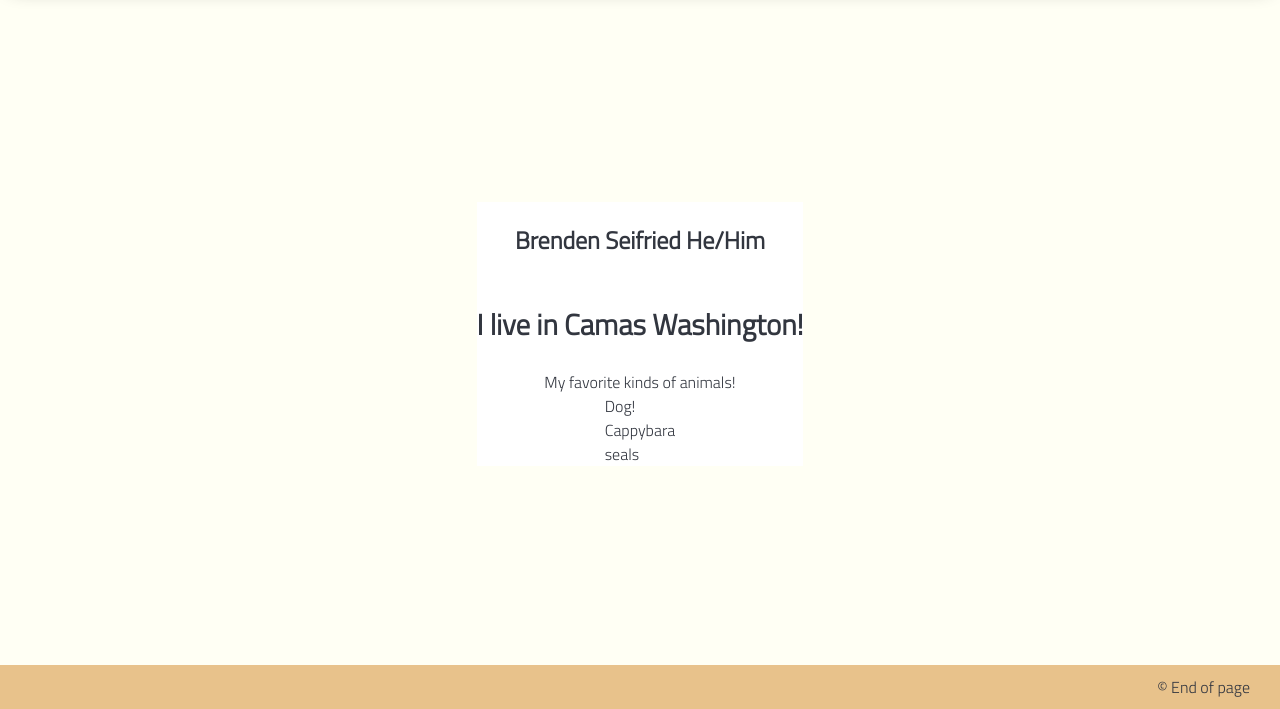
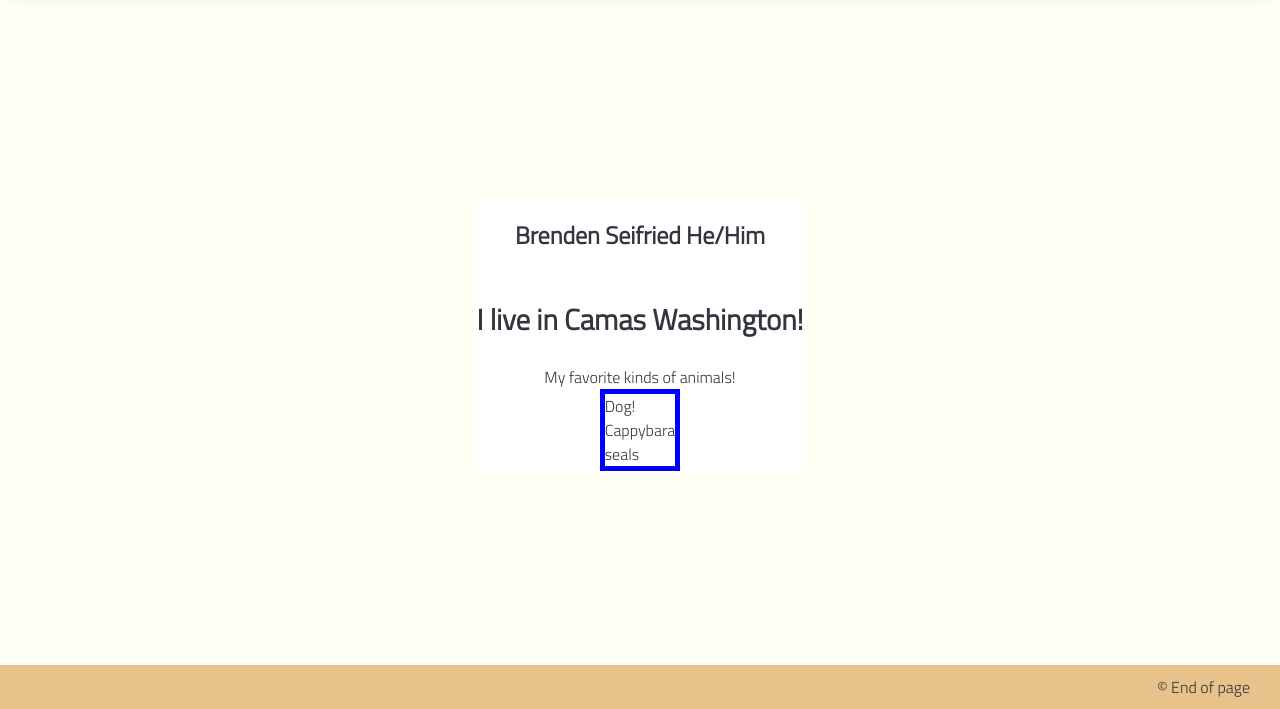
Before and after one commit to BrendenSeifried/About-Me-project-one, a plain HTML site: page index.html in a window 1280 px wide. Shown: the part 91-800 px from the top of the page. Drawn offline with Linux system fonts and the light colour scheme.

Commit message:
created border for animals list

```diff
--- a/index.html
+++ b/index.html
@@ -25,7 +25,7 @@
                 <h1>Brenden Seifried He/Him</h1>
                 <h2>I live in <strong>Camas Washington!</strong></h2>
                 My favorite kinds of animals!
-                <ul>
+                <ul id="animals">
                     <li>Dog!</li>
                     <li>Cappybara</li>
                     <li>seals</li>
--- a/styles/style.css
+++ b/styles/style.css
@@ -88,3 +88,7 @@ footer {
     background-color: var(--color3);
     box-shadow: var(--shadow);
 }
+
+#animals {
+    border: blue 5px solid;
+}
```
